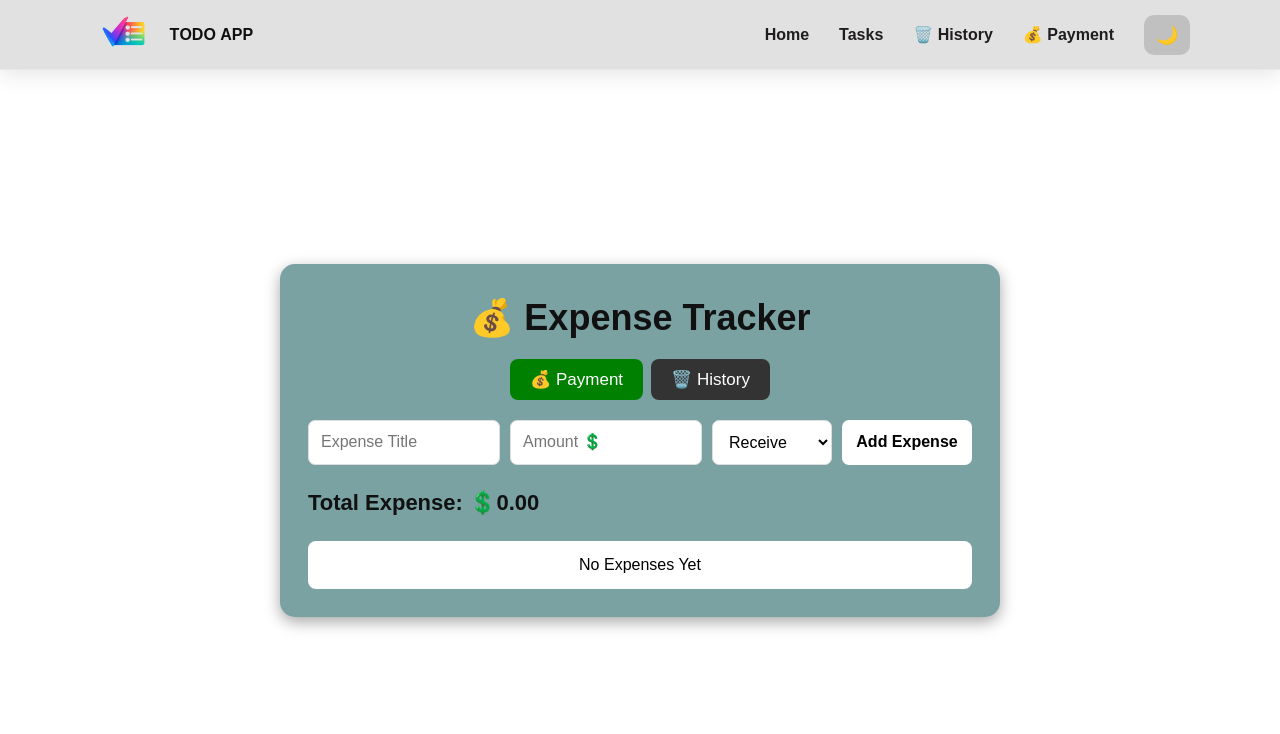
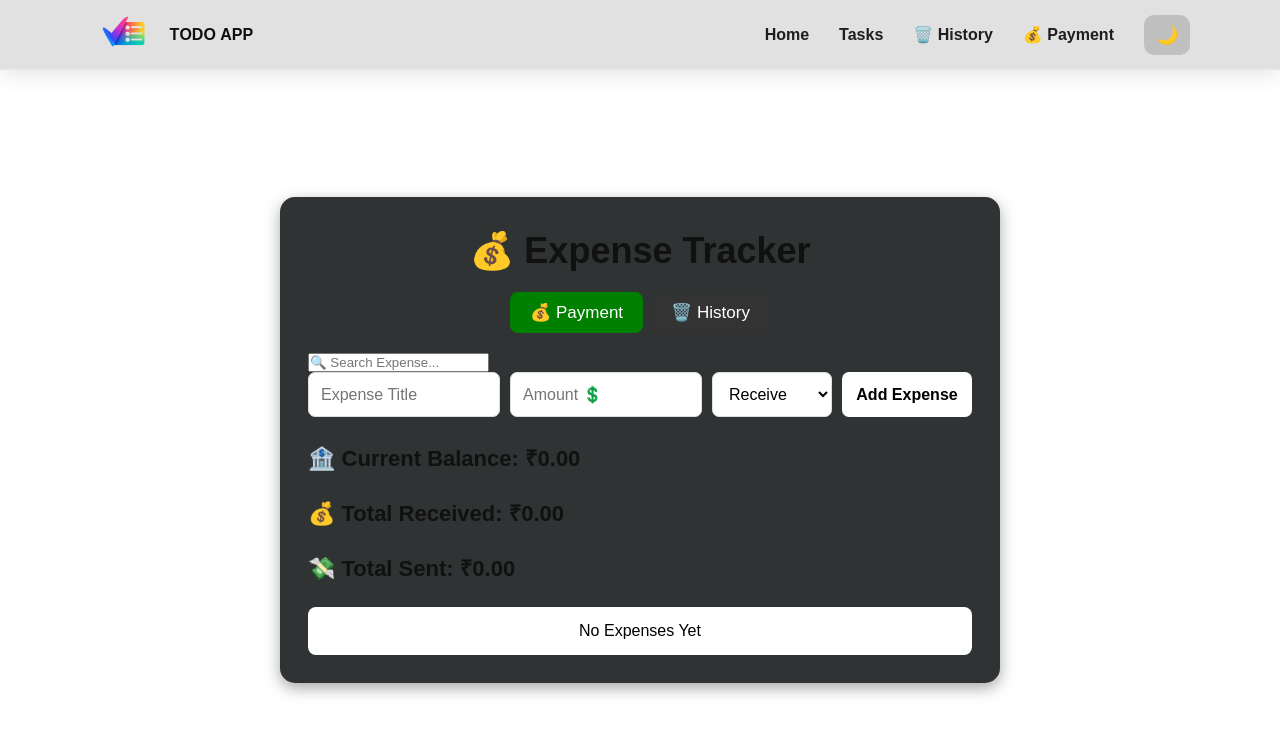
Before and after one commit to UjjawalBirla/React.JS, a React (Vite) app in the folder TODO-APP/: page /React.JS/TODO-APP/payment in a window 1280 px wide. Shown: the top 734 px of the page. Built offline with nearby package versions, Linux system fonts and the light colour scheme.

Commit message:
Update Payment System

```diff
--- a/TODO-APP/src/Todo.css
+++ b/TODO-APP/src/Todo.css
@@ -240,7 +240,7 @@ ul {
 
   margin-bottom: 12px;
 
-  color: rgb(243, 240, 240);
+  color: #111;
 
   background: rgba(255, 255, 255, 0.12);
 
@@ -296,7 +296,7 @@ body.dark-mode .box2 input::placeholder {
 
 /* Todo hover */
 
-li:hover {
+.box1 li:hover {
   transform: translateX(5px) scale(1.02);
 
   background: rgba(218, 143, 143, 0.18);
--- a/TODO-APP/src/components/payment/ExpenseItem.jsx
+++ b/TODO-APP/src/components/payment/ExpenseItem.jsx
@@ -4,7 +4,7 @@ function ExpenseItem({ item, onDelete }) {
 
       <span>{item.title}</span>
 
-      <span>💲{item.amount}</span>
+      <span>₹{item.amount}</span>
 
       <span>{item.type}</span>
 
--- a/TODO-APP/src/pages/Payment.css
+++ b/TODO-APP/src/pages/Payment.css
@@ -8,12 +8,13 @@
   margin: 60px auto;
   padding: 28px;
 
-  background-color: rgb(122, 162, 162);
+  background-color: rgb(47, 51, 51);
 
   border-radius: 15px;
   box-shadow: 0 5px 15px rgba(0, 0, 0, 0.35);
 
   box-sizing: border-box;
+
 }
 
 
@@ -239,3 +240,28 @@
 
   box-sizing: border-box;
 }
+
+/* =========================
+   PAYMENT DARK MODE
+========================= */
+
+body.dark-mode .payment-container > h1,
+body.dark-mode .payment-container .total-expense,
+body.dark-mode .payment-container .expense-item span,
+body.dark-mode .payment-container .no-expense {
+  color: white;
+}
+
+body.dark-mode .payment-container .expense-item {
+  background: rgba(255, 255, 255, 0.08);
+}
+
+body.dark-mode .payment-container .expense-form input,
+body.dark-mode .payment-container .expense-form select {
+  background: rgba(255, 255, 255, 0.1);
+  color: white;
+}
+
+body.dark-mode .payment-container .expense-form input::placeholder {
+  color: #d1d1d1;
+}
--- a/TODO-APP/src/pages/Payment.jsx
+++ b/TODO-APP/src/pages/Payment.jsx
@@ -13,6 +13,7 @@ function Payment() {
 
     return saved ? JSON.parse(saved) : [];
   });
+  const [search, setSearch] = useState("");
 
   const [history, setHistory] = useState(() => {
     const saved = localStorage.getItem("history");
@@ -65,9 +66,31 @@ function Payment() {
     setHistory((prev) => prev.filter((expense) => expense.id !== id));
   };
 
-  // Total Expense Calculate
+  // Total Balance Calculate
   const totalExpense = expenses.reduce((total, expense) => {
-    return total + Number(expense.amount);
+    if (expense.type === "receive") {
+      return total + Number(expense.amount);
+    }
+
+    if (expense.type === "send") {
+      return total - Number(expense.amount);
+    }
+
+    return total;
+  }, 0);
+
+  const totalReceived = expenses.reduce((total, expense) => {
+    if (expense.type === "receive") {
+      return total + Number(expense.amount);
+    }
+    return total;
+  }, 0);
+
+  const totalSent = expenses.reduce((total, expense) => {
+    if (expense.type === "send") {
+      return total + Number(expense.amount);
+    }
+    return total;
   }, 0);
 
   return (
@@ -98,7 +121,13 @@ function Payment() {
           🗑️ History
         </NavLink>
       </nav>
-
+          <input
+  type="text"
+  placeholder="🔍 Search Expense..."
+  value={search}
+  onChange={(e) => setSearch(e.target.value)}
+  className="search-input"
+/>
       {/* Payment Routes */}
 
       <Routes>
@@ -111,8 +140,15 @@ function Payment() {
               <ExpenseForm onAddExpense={addExpenses} />
 
               <h3 className="total-expense">
-                Total Expense: 💲
-                {totalExpense.toFixed(2)}
+                🏦 Current Balance: ₹{totalExpense.toFixed(2)}
+              </h3>
+
+              <h3 className="total-expense">
+                💰 Total Received: ₹{totalReceived.toFixed(2)}
+              </h3>
+
+              <h3 className="total-expense">
+                💸 Total Sent: ₹{totalSent.toFixed(2)}
               </h3>
 
               <ExpenseList expenses={expenses} onDelete={deleteExpense} />
```
